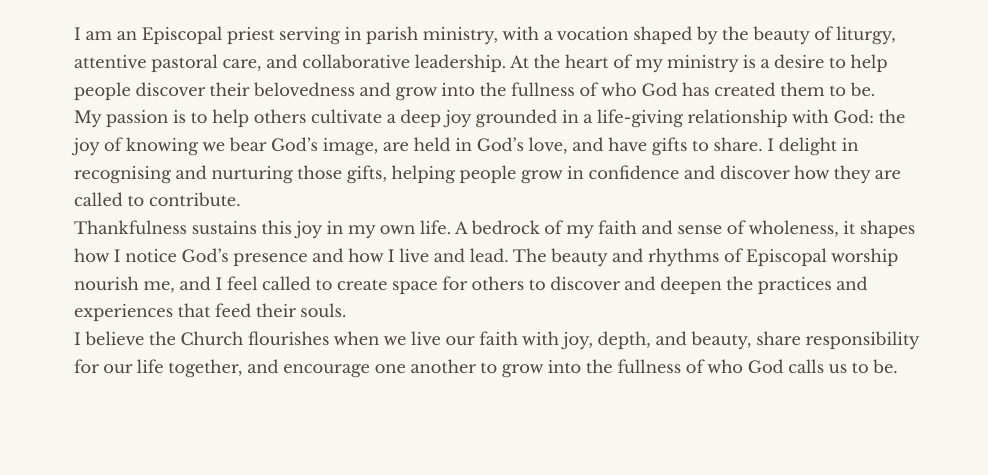
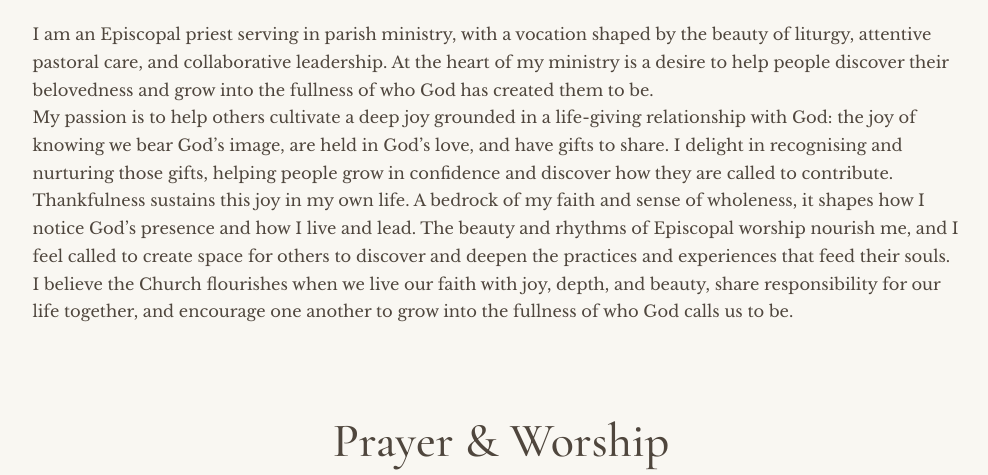
Before and after one commit to catconnolly-bit/website, a Jekyll site: the page built from index.md, in a window 1280 px wide. Shown: the part 510-985 px from the top of the page, without its empty margins (139-1127 px from the left). Built offline with Jekyll 4.4.1, drawn with Linux system fonts in a browser that asks for light colours; some of the changed text lies outside the part shown.

Commit message:
Widen welcome blurb further and capitalize Compline description

```diff
--- a/assets/css/site.css
+++ b/assets/css/site.css
@@ -234,7 +234,7 @@
 
 .home-copy__lead {
   width: var(--shell);
-  max-width: 53.375rem;
+  max-width: 58.5625rem;
   margin: 0 auto;
   font-size: 1.02rem;
 }
--- a/index.md
+++ b/index.md
@@ -36,7 +36,7 @@
         allowfullscreen
       ></iframe>
     </div>
-    <p class="home-section__text">a version of Compline, also known as Night Prayer. A gentle, reflective service to bring a close to your day.</p>
+    <p class="home-section__text">A version of Compline, also known as Night Prayer. A gentle, reflective service to bring a close to your day.</p>
     <div class="button-row" style="justify-content:center;">
       <a class="button" href="https://www.youtube.com/user/katycat49" target="_blank" rel="noreferrer noopener">Visit YouTube</a>
     </div>
```
